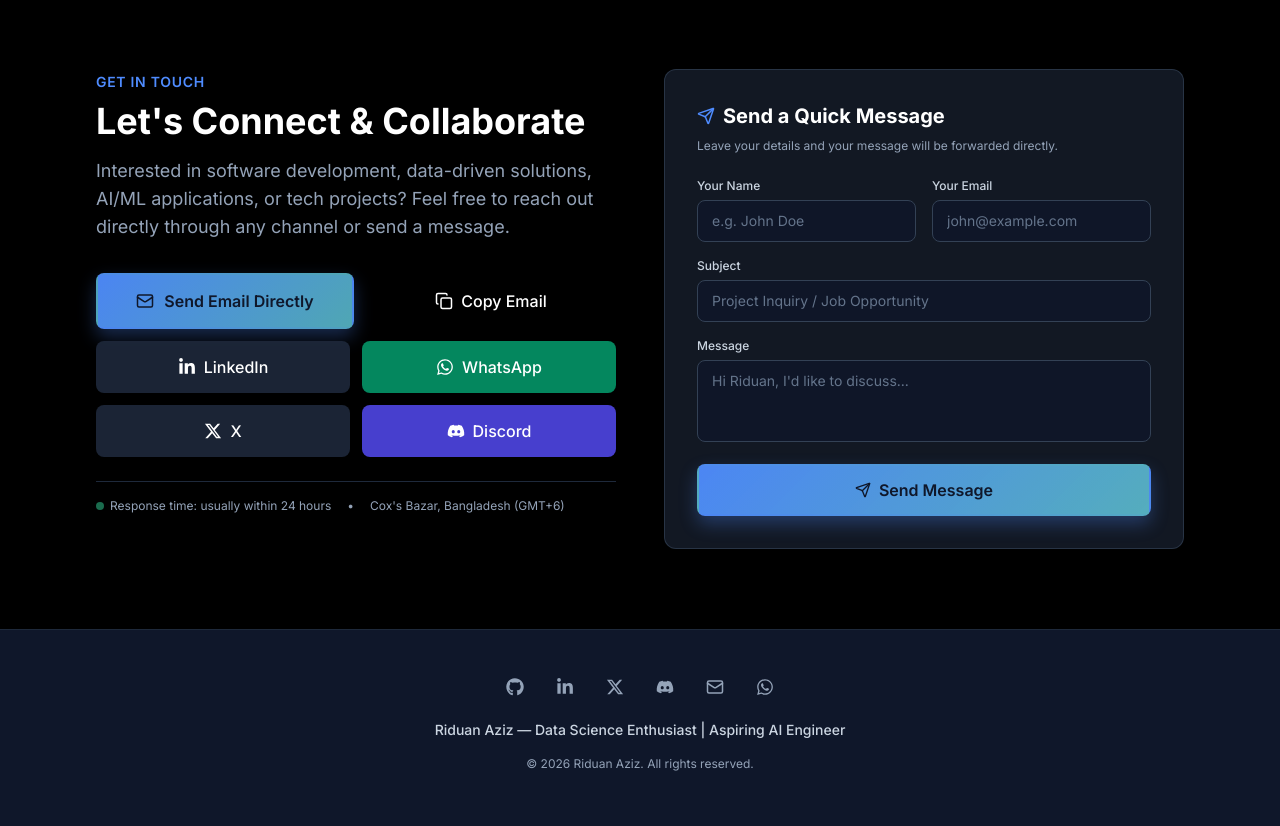
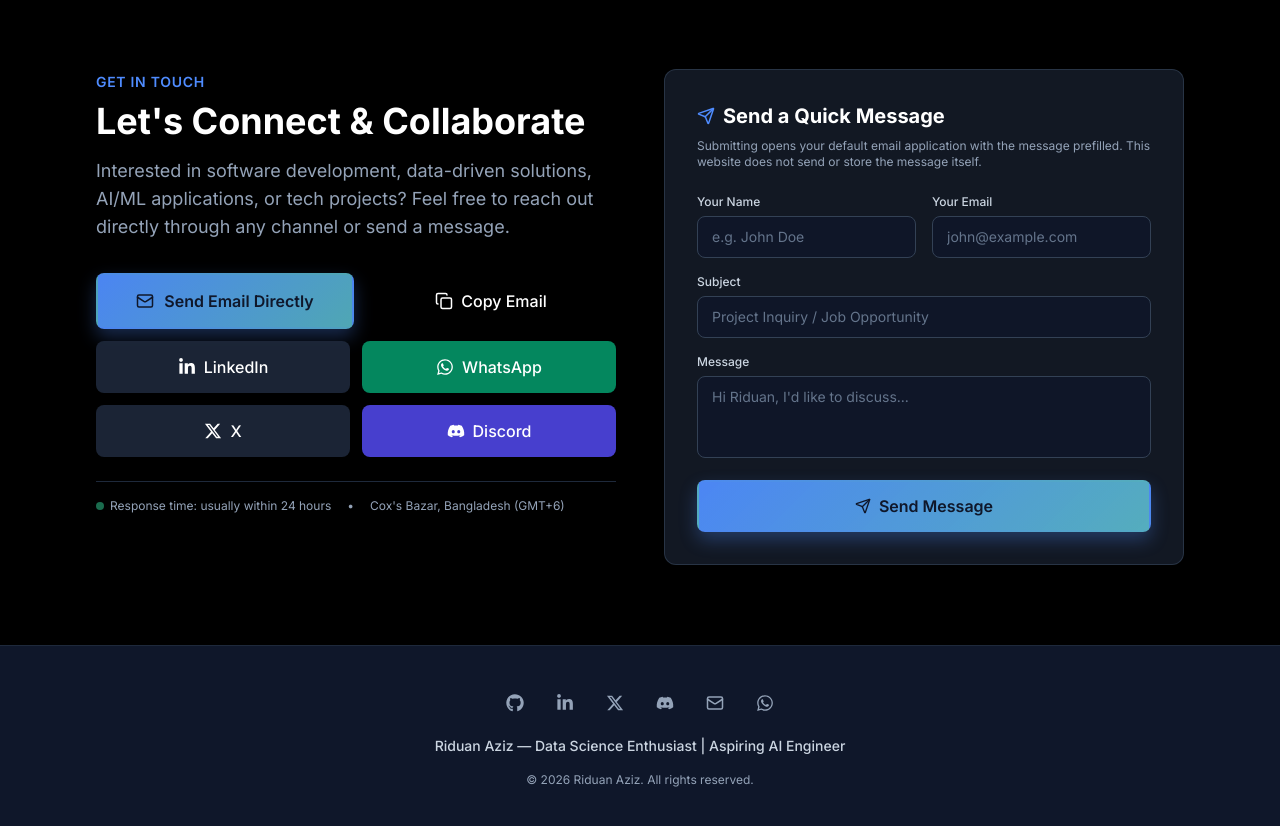
Before and after one commit to RiduanAziz/RiduanAziz.github.io, a React (Vite) app: page / in a window 1280 px wide. Shown: the part 10340-11166 px from the top of the page. Built offline with nearby package versions, Linux system fonts and the light colour scheme.

Commit message:
Fix contact messaging and resume preview source

```diff
--- a/src/App.jsx
+++ b/src/App.jsx
@@ -844,7 +844,7 @@ export default function App() {
               <h3 className="text-xl font-bold mb-2 text-white flex items-center gap-2">
                 <Send size={18} className="text-accent" /> Send a Quick Message
               </h3>
-              <p className="text-xs text-slate-400 mb-6">Leave your details and your message will be forwarded directly.</p>
+              <p className="text-xs text-slate-400 mb-6">Submitting opens your default email application with the message prefilled. This website does not send or store the message itself.</p>
 
               <form onSubmit={handleContactSubmit} className="space-y-4">
                 <div className="grid grid-cols-1 sm:grid-cols-2 gap-4">
```
